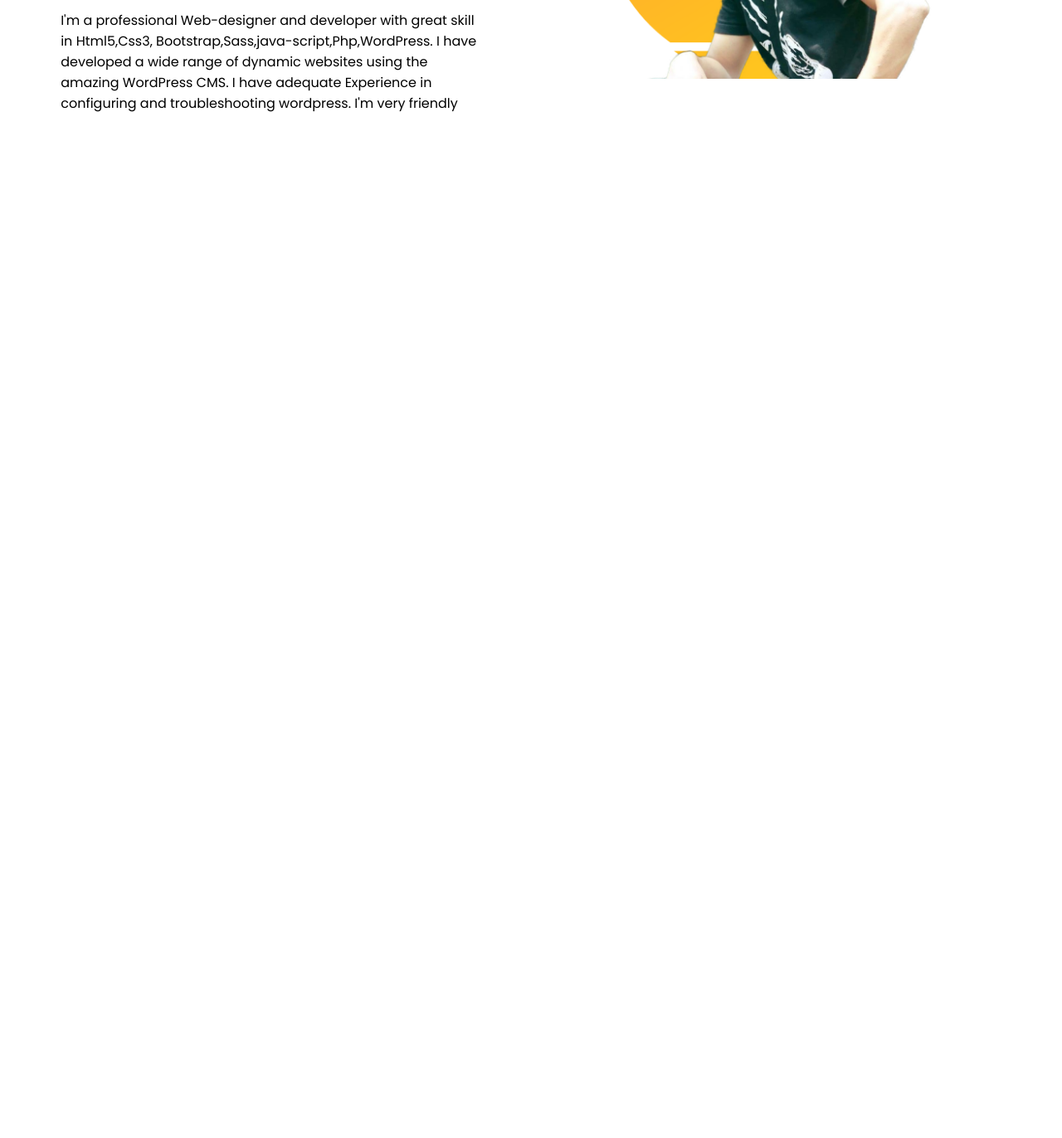
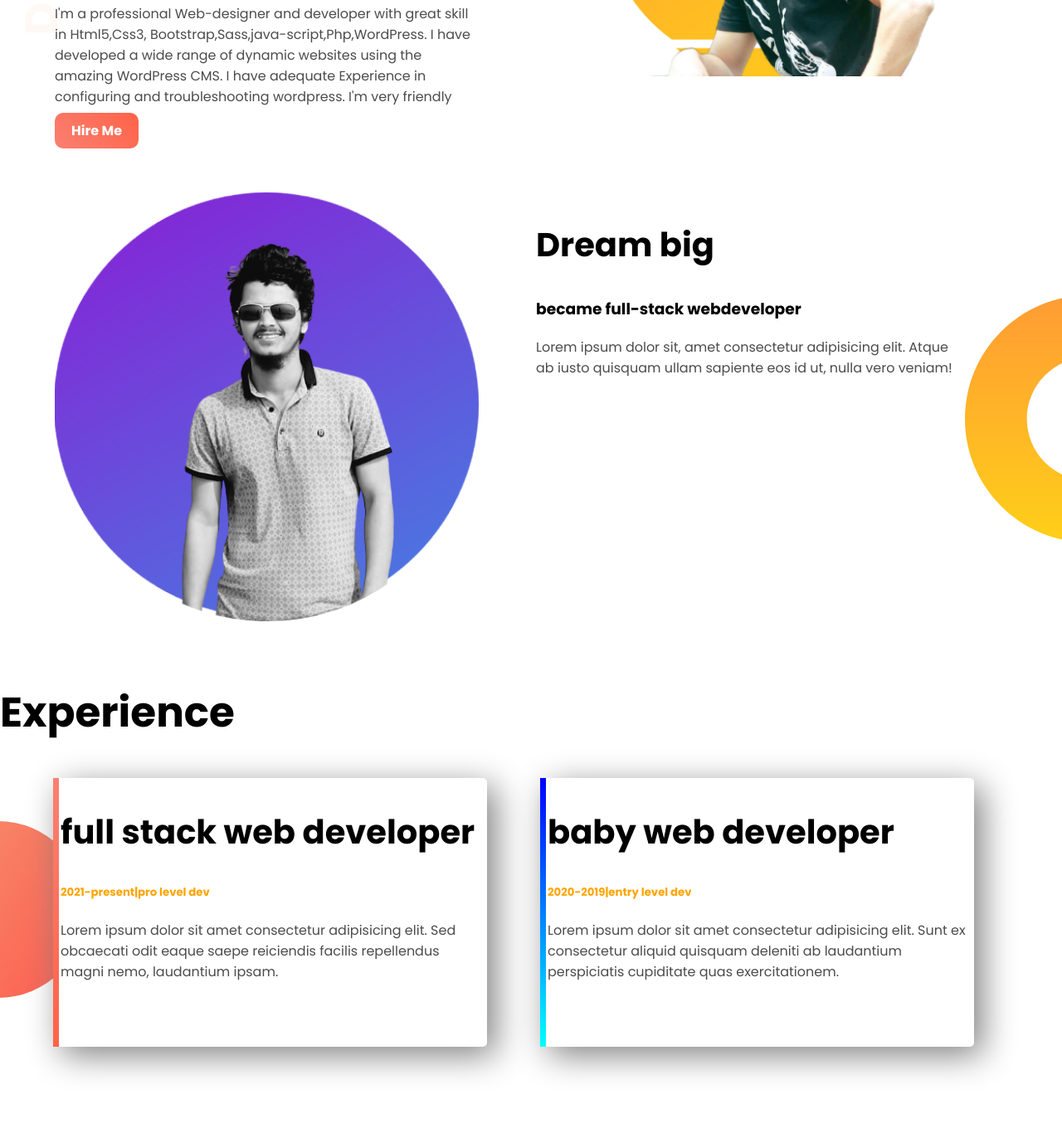
Before and after one commit to sumanpatwary/portfolio, a plain HTML site: page index.html in a window 1280 px wide. Shown: the part 320-1692 px from the top of the page at 83% size. Before the commit the page ends 800 px from the top, so only its background shows below. Drawn offline with Linux system fonts and the light colour scheme.

Commit message:
upload portfolio website

```diff
--- a/index.html
+++ b/index.html
@@ -9,17 +9,48 @@
     <link rel="stylesheet" href="style.css">
 </head>
 <body>
-    <section>
+    <section class="top-banner">
         <div class="half-width">
             <h1>welcome TO</h1>
-             <h1><span class="Name">suman's</span> website</h1>
+             <h1><span class="orange-color ">suman's</span> website</h1>
              <h3>word class professional webdeveloper</h3>
               <p>I'm a professional Web-designer and developer with great skill in Html5,Css3, Bootstrap,Sass,java-script,Php,WordPress. I have developed a wide range of dynamic websites using the amazing WordPress CMS. I have adequate Experience in configuring and troubleshooting wordpress. I'm very friendly</p>
+              <a target="_blank" class="link-button" href="https://web.facebook.com/sumanpatwaryab/">Hire Me</a>
         </div>
         <div class="half-width">
             <img src="img/suman.png" alt="">
         </div>
     </section>
+    <section class="dream-area">
+        <div class="half-width">
+            <img src="img/portfolio2nd.png">
+        </div>
+
+        <div class="half-width">
+            <h2>Dream big</h2>
+            <h3>became full-stack webdeveloper</h3>
+            <p>Lorem ipsum dolor sit, amet consectetur adipisicing elit. Atque ab iusto quisquam ullam sapiente eos id ut, nulla vero veniam! </p>
+     </div>
+        </section >
+
+    <section class="Experience">
+        <h1>Experience</h1>
+
+         <div id="full-stack" class="half-width single-exprience">
+             <h2>full stack web developer</h2>
+             <h5 class="orange-color ">2021-present|pro level dev</h5>
+             <p>Lorem ipsum dolor sit amet consectetur adipisicing elit. Sed obcaecati odit eaque saepe reiciendis facilis repellendus magni nemo, laudantium ipsam.</p>
+
+
+         </div>
+         <div id="baby-dev" class="half-width single-exprience" >
+            <h2>baby web developer</h2>
+            <h5 class="orange-color ">2020-2019|entry level dev</h5>
+            <p>Lorem ipsum dolor sit amet consectetur adipisicing elit. Sunt ex consectetur aliquid quisquam deleniti ab laudantium perspiciatis cupiditate quas exercitationem.</p>
+
+         </div>
+
+    </section>
 
 </body>
 </html>
--- a/style.css
+++ b/style.css
@@ -1,18 +1,70 @@
 body{
     font-family: 'Poppins', sans-serif;
+    margin: 0px;
 }
 h1{
     font-size: 50px;
 }
-.Name{
+h2{
+    font-size: 40px;
+}
+p{ color:rgb(77, 75, 75);}
+.orange-color {
     color: orange;
+
+
 }
 .half-width{
     width: 40%;
     margin-left:5%;
     padding: 2px;
-    float: left;
+    float:left;
 }
 .half-width img{
     width:100%;
 }
+.top-banner{
+    background-image:url(img/top-banner.png) ;
+    background-repeat: no-repeat;
+}
+section{
+    height: 400px;
+    padding-bottom: 150px;
+}
+.link-button{
+    text-decoration: none;
+    color:white ;
+    background-image: linear-gradient(45deg,salmon, tomato);
+    padding: 10px 20px;
+    border-radius: 10px;
+    font-weight: 700;
+}
+.dream-area{
+    background-image: url(img/dream-bg.png);
+    background-repeat: no-repeat;
+    background-position: right;
+}
+.single-exprience{
+    box-shadow: 10px 10px 40px gray;
+    border-radius: 5px;
+    height: 80%;
+    background-color: white;
+}
+.Experience{
+    background-image: url(img/exp-bg.png);
+    background-repeat: no-repeat;
+    background-position: left;
+
+}
+#full-stack{
+    border-left: 7px solid;
+    border-image:linear-gradient(180deg,salmon, tomato);
+    border-image-slice: 1;
+
+}
+#baby-dev{
+    border-left: 7px solid;
+    border-image: linear-gradient(180deg,blue,cyan);
+    border-image-slice: 1;
+
+}
```
Also changed, not shown: img/portfolio2nd.png (added).
